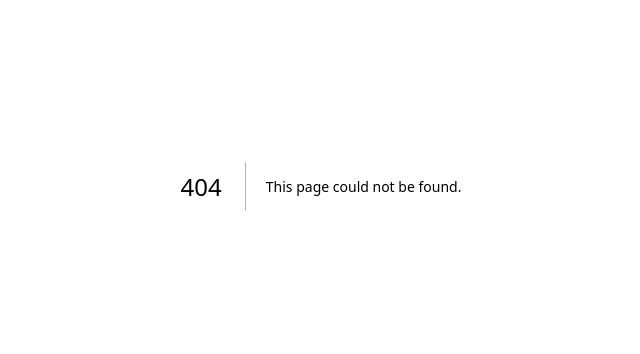
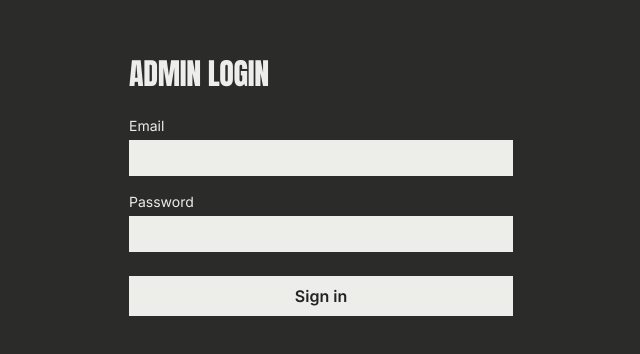
Before and after one commit to faaruksmajic/fatih, a Next.js app: page /admin/login in a window 1280 px wide. Before the commit this address had no page. Shown: the part 214-568 px from the top of the page, without its empty margins (319-959 px from the left). Built offline with nearby package versions, Linux system fonts and the light colour scheme.

Commit message:
feat: add admin login page and action

```diff
--- /dev/null
+++ b/src/app/admin/login/actions.ts
@@ -0,0 +1,40 @@
+"use server";
+
+import { cookies } from "next/headers";
+import { redirect } from "next/navigation";
+import { verifyPassword } from "@/lib/auth/password";
+import { createSessionToken } from "@/lib/auth/session";
+
+export type LoginState = { error?: string };
+
+export async function loginAction(_prevState: LoginState, formData: FormData): Promise<LoginState> {
+  const email = String(formData.get("email") ?? "");
+  const password = String(formData.get("password") ?? "");
+
+  const adminEmail = process.env.ADMIN_EMAIL;
+  const adminPasswordHash = process.env.ADMIN_PASSWORD_HASH;
+  const sessionSecret = process.env.ADMIN_SESSION_SECRET;
+
+  if (!adminEmail || !adminPasswordHash || !sessionSecret) {
+    return { error: "Admin auth is not configured." };
+  }
+
+  const emailMatches = email.toLowerCase() === adminEmail.toLowerCase();
+  const passwordMatches = await verifyPassword(password || " ", adminPasswordHash);
+
+  if (!emailMatches || !passwordMatches) {
+    return { error: "Invalid email or password." };
+  }
+
+  const token = await createSessionToken({ email: adminEmail }, sessionSecret);
+  const cookieStore = await cookies();
+  cookieStore.set("admin_session", token, {
+    httpOnly: true,
+    secure: process.env.NODE_ENV === "production",
+    sameSite: "lax",
+    path: "/",
+    maxAge: 60 * 60 * 24 * 7,
+  });
+
+  redirect("/admin");
+}
--- /dev/null
+++ b/src/app/admin/login/page.tsx
@@ -0,0 +1,34 @@
+"use client";
+
+import { useActionState } from "react";
+import { loginAction, type LoginState } from "./actions";
+
+const initialState: LoginState = {};
+
+export default function LoginPage() {
+  const [state, formAction, pending] = useActionState(loginAction, initialState);
+
+  return (
+    <main className="min-h-screen flex items-center justify-center bg-charcoal text-paper px-6">
+      <form action={formAction} className="w-full max-w-sm flex flex-col gap-4">
+        <h1 className="font-display text-3xl mb-2">ADMIN LOGIN</h1>
+        {state.error && <p className="text-sm text-red-400">{state.error}</p>}
+        <label className="flex flex-col gap-1 text-sm">
+          Email
+          <input name="email" type="email" required className="bg-paper text-ink px-3 py-2" />
+        </label>
+        <label className="flex flex-col gap-1 text-sm">
+          Password
+          <input name="password" type="password" required className="bg-paper text-ink px-3 py-2" />
+        </label>
+        <button
+          type="submit"
+          disabled={pending}
+          className="bg-paper text-ink font-semibold px-4 py-2 mt-2 disabled:opacity-50"
+        >
+          {pending ? "Signing in..." : "Sign in"}
+        </button>
+      </form>
+    </main>
+  );
+}
```
